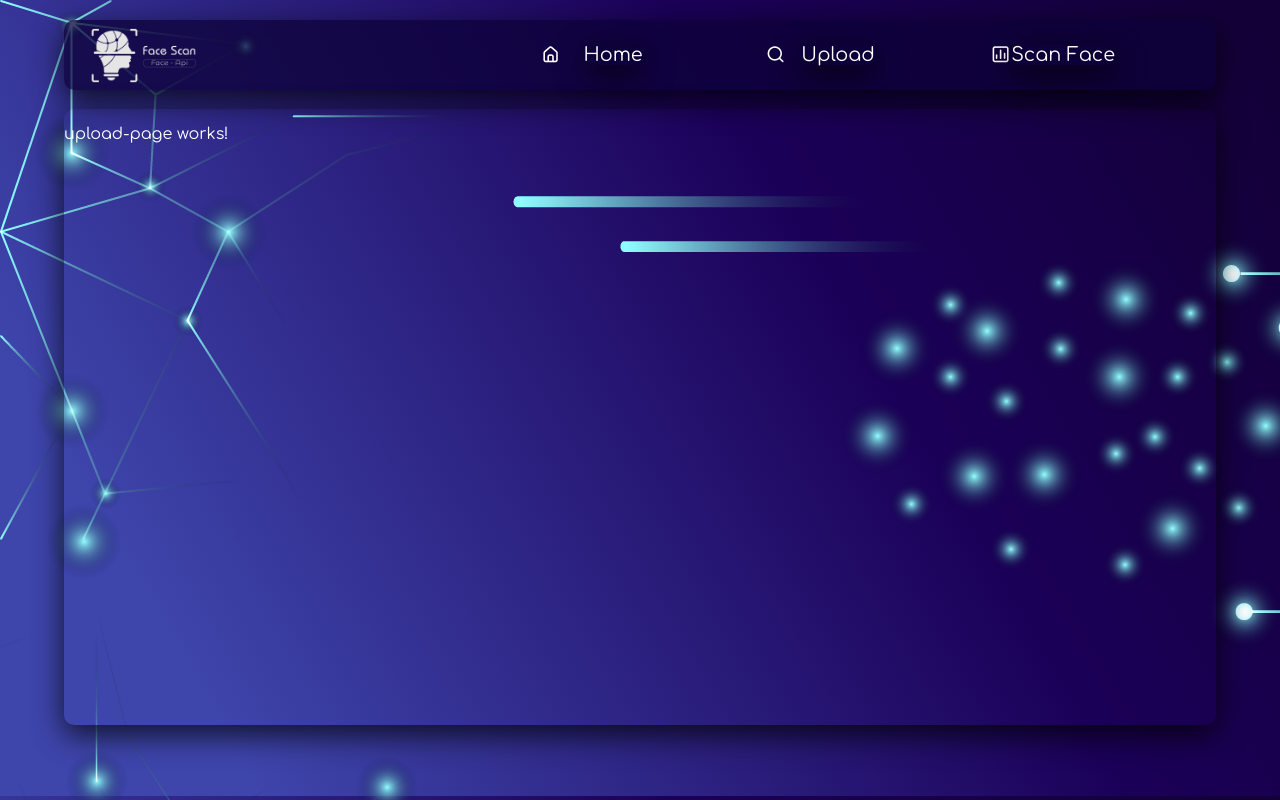
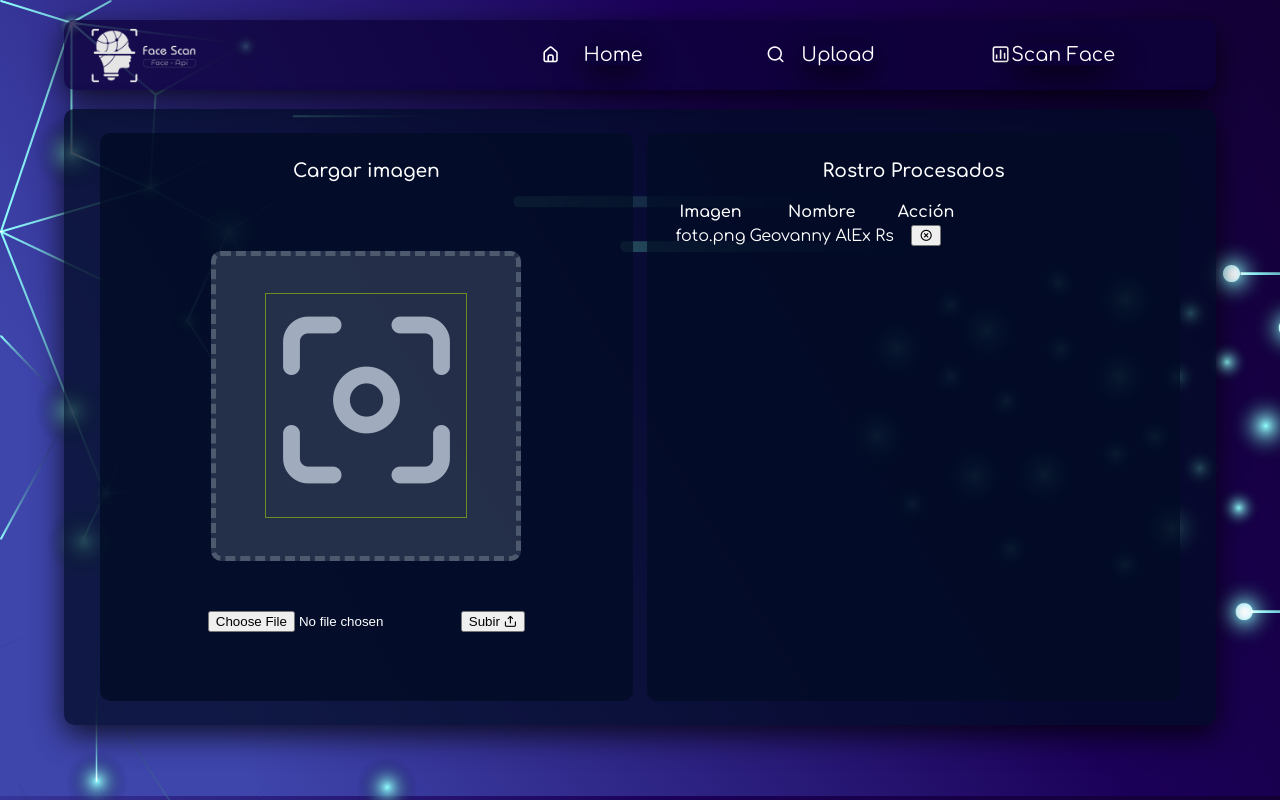
Before and after one commit to GeovannyAlExRs/facescan, an Angular app: page /upload in a window 1280 px wide. Built offline with nearby package versions, Linux system fonts and the light colour scheme.

Commit message:
mockup upload

```diff
--- a/src/app/modules/upload/page/upload-page/upload-page.component.css
+++ b/src/app/modules/upload/page/upload-page/upload-page.component.css
@@ -0,0 +1,99 @@
+.content-main, .main-left, .main-right, .card-header, .sub-card-img {
+  display: flex;
+  justify-content: center;
+  align-items: center;
+  align-content: center;
+}
+
+.content-main {
+  margin: 0px;
+  position: absolute;
+  width: 100%;
+  height: 100%;
+  background-color: hsla(222, 95%, 7%, 0.75);
+  border-radius: var(--border-radius-1);
+  /*border: 1px yellow solid;*/
+}
+
+.sub-main {
+  margin: 0px;
+  padding: 0px;
+  width: 95%;
+  height: 95%;
+  display: flex;
+}
+
+.main-left, .main-right {
+  margin: 2px;
+  padding: 2px;
+  width: 50%;
+}
+
+.card-header {
+  margin: 0px;
+  width: 95%;
+  height: 95%;
+  text-align: center;
+  padding: 10px;
+  background-color: hsla(222, 95%, 7%, 0.75);
+  border-radius: var(--border-radius-1);
+}
+
+.sub-card {
+  height: 100%;
+  width: 100%;
+  /*background-color: hsla(222, 30%, 24%, 0.849);*/
+  text-align: center;
+  padding: 0 15px 0 15px;
+  /*border: 1px solid yellow;*/
+}
+
+.card-img {
+  display: flex;
+  justify-content: center;
+  align-items: center;
+  align-content: center;
+  height: 75%;
+  width: 100%;
+  /*background-color: hsla(220, 13%, 23%, 0.925);
+  border: 1px solid red;
+  */
+}
+.sub-card-img {
+  height: 300px;
+  width: 300px;
+  border: 5px dashed rgba(118, 134, 145, 0.5);
+  background-color: hsla(222, 30%, 24%, 0.849);
+  border-radius: var(--border-radius-1);
+}
+
+.img-face-scan {
+  color: rgb(160, 172, 189);
+  border: 1px olivedrab solid;
+  font-size: 200px;
+}
+
+.fotoUser{
+  background-color: none;
+  justify-content: center;
+  align-items: center;
+  cursor: pointer;
+  display: flex;
+}
+.fotoUser:hover{
+  background-color: rgba(233, 236, 239, 0.2);
+}
+.fotoUser:active{
+  border: rgba(118, 134, 145, 0.5) 5px solid;
+  background-color:rgba(233, 236, 239, 0.2);
+}
+.foto{
+  height: 300px;
+  width: 300px;
+  border: rgba(118, 134, 145, 0.5) 5px solid;
+  box-shadow: 4px 4px 4px 0px rgba(73, 73, 73, 0.5);
+  border-radius: var(--border-radius-1);
+  justify-content: center;
+  align-items: center;
+  object-fit: cover; /*busca el centro de la foto*/
+}
--- a/src/app/modules/upload/page/upload-page/upload-page.component.html
+++ b/src/app/modules/upload/page/upload-page/upload-page.component.html
@@ -1 +1,52 @@
-<p>upload-page works!</p>
+<div class="content-main">
+  <div class="sub-main">
+    <div class="main-left">
+      <div class="card-header">
+        <div class="sub-card">
+          <h3>Cargar imagen</h3>
+          <div class="card-img">
+            <div class="sub-card-img fotoUser">
+              <i class="uil uil-capture img-face-scan"></i>
+            </div>
+          </div>
+          <form>
+            <div class="form-group">
+                <input type="file" class="form-control-file" name="file" id="fotoUser" formControlName="imgFile" accept="image/*">
+                <button type="submit" class="btn btn-outline-secondary mt-3">
+                  Subir
+                  <i class="uil uil-upload">
+                  </i></button>
+            </div>
+        </form>
+          <!--input type="file" (change)="onSelectFile($event)" class="class-foto-user"/-->
+        </div>
+      </div>
+    </div>
+
+    <div class="main-right">
+      <div class="card-header">
+        <div class="sub-card">
+          <div class="card text-white bg-dark mb-3">
+            <h3>Rostro Procesados</h3>
+            <table class="table table-hover table-dark">
+                <thead>
+                    <tr>
+                        <th scope="col">Imagen</th>
+                        <th scope="col">Nombre</th>
+                        <th scope="col">Acción</th>
+                    </tr>
+                </thead>
+                <tbody>
+                    <tr>
+                        <td>foto.png</td>
+                        <td>Geovanny AlEx Rs</td>
+                        <td><button class="btn btn-danger btn-sm"><i class="uil uil-times-circle"></i></button></td>
+                    </tr>
+                </tbody>
+            </table>
+        </div>
+        </div>
+      </div>
+    </div>
+  </div>
+</div>
--- a/src/app/modules/upload/page/upload-page/upload-page.component.ts
+++ b/src/app/modules/upload/page/upload-page/upload-page.component.ts
@@ -1,10 +1,20 @@
-import { Component } from '@angular/core';
+import { Component, OnInit } from '@angular/core';
 
 @Component({
   selector: 'app-upload-page',
   templateUrl: './upload-page.component.html',
   styleUrls: ['./upload-page.component.css']
 })
-export class UploadPageComponent {
+export class UploadPageComponent  implements OnInit{
 
+  constructor() {}
+
+  ngOnInit(): void {}
+
+  onSelectFile(e: any) {
+    if(e.target.files) {
+
+    }
+
+  }
 }
```
